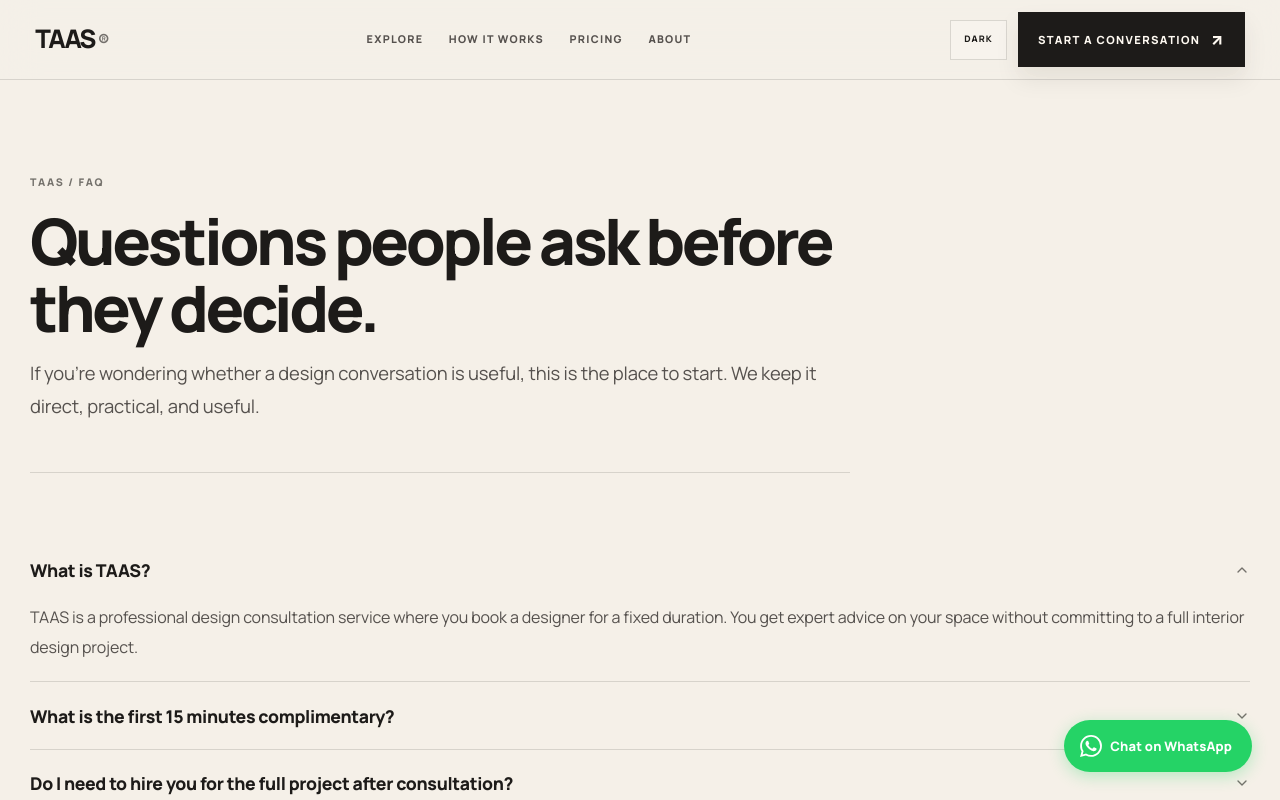
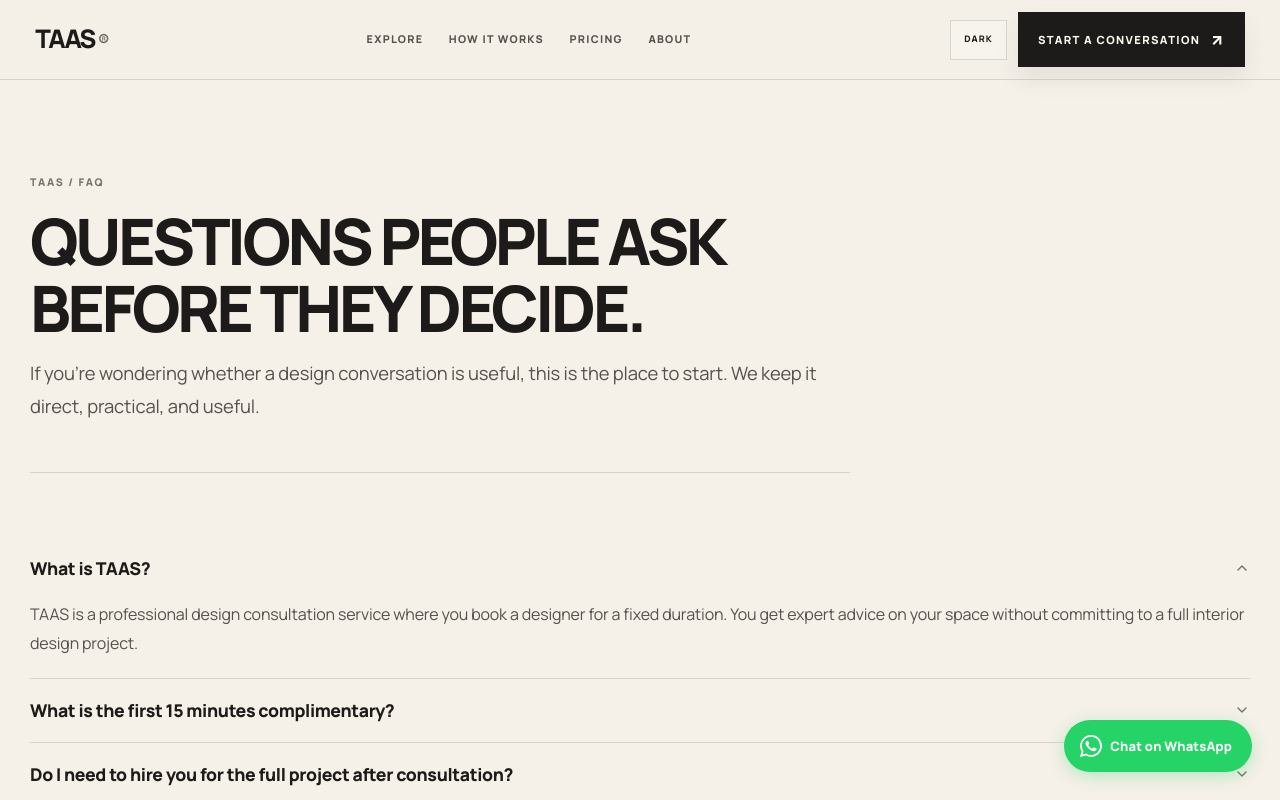
Before and after one commit to SHARV12456/TAAS, a Next.js app: page /faq in a window 1280 px wide. Shown: the top 800 px of the page. Built offline with nearby package versions, Linux system fonts and the light colour scheme.

Commit message:
fix: FAQ accordion button reset, title uppercase + font-style consistency

```diff
--- a/src/app/globals.css
+++ b/src/app/globals.css
@@ -2646,6 +2646,8 @@
   line-height: 1.05;
   letter-spacing: -0.055em;
   font-weight: 900;
+  font-style: normal;
+  text-transform: uppercase;
   color: var(--taas-charcoal);
 }
 
@@ -2682,14 +2684,20 @@
   gap: 1rem;
   width: 100%;
   padding: 1.2rem 0;
+  margin: 0;
   background: none;
   border: none;
+  border-radius: 0;
+  outline: none;
+  -webkit-appearance: none;
   text-align: left;
   cursor: pointer;
   color: var(--taas-charcoal);
+  font-family: inherit;
   font-size: clamp(0.95rem, 1.6vw, 1.1rem);
   font-weight: 700;
   letter-spacing: -0.02em;
+  line-height: 1.4;
   transition: color var(--taas-speed) ease;
 }
 
```
